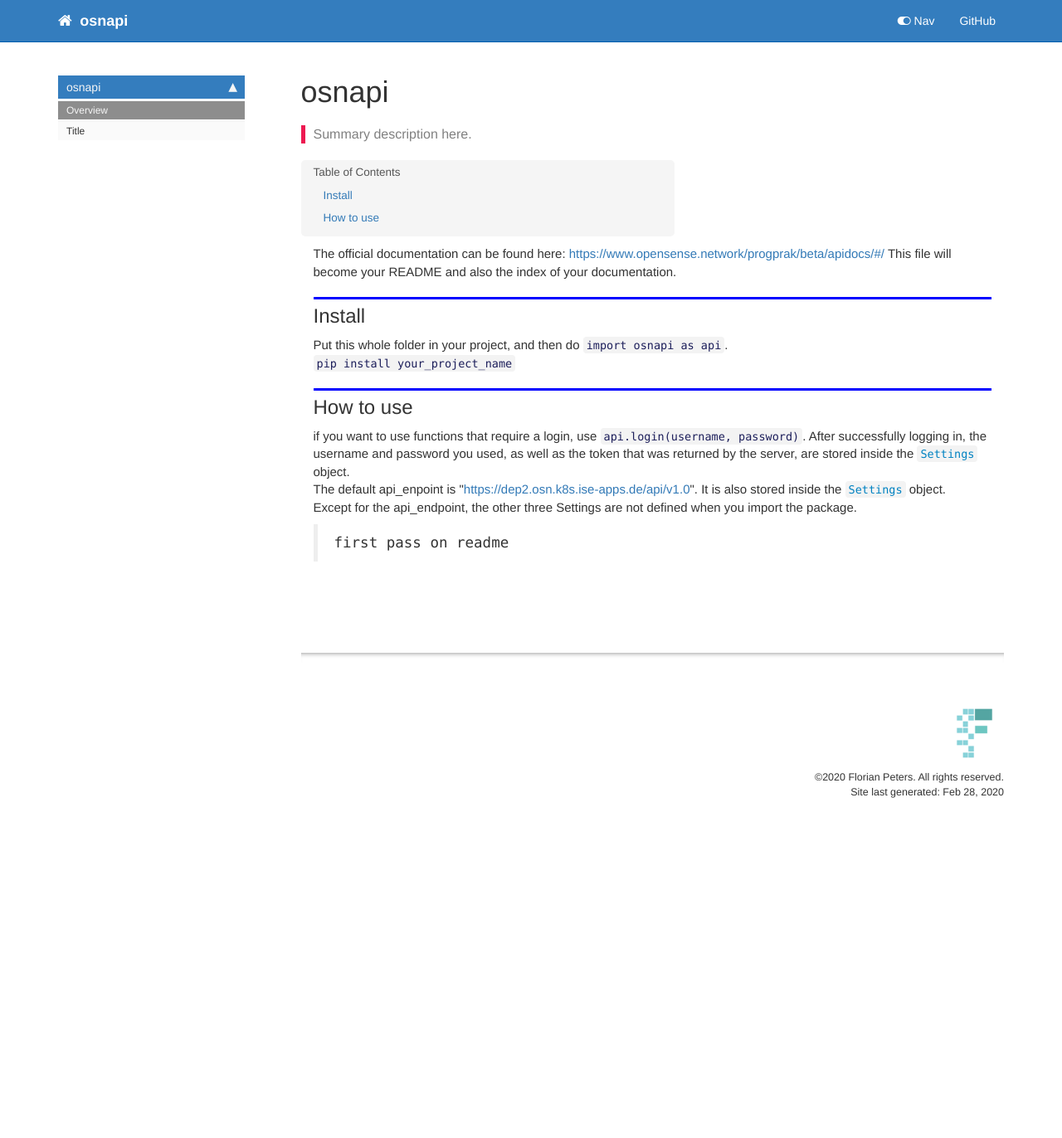
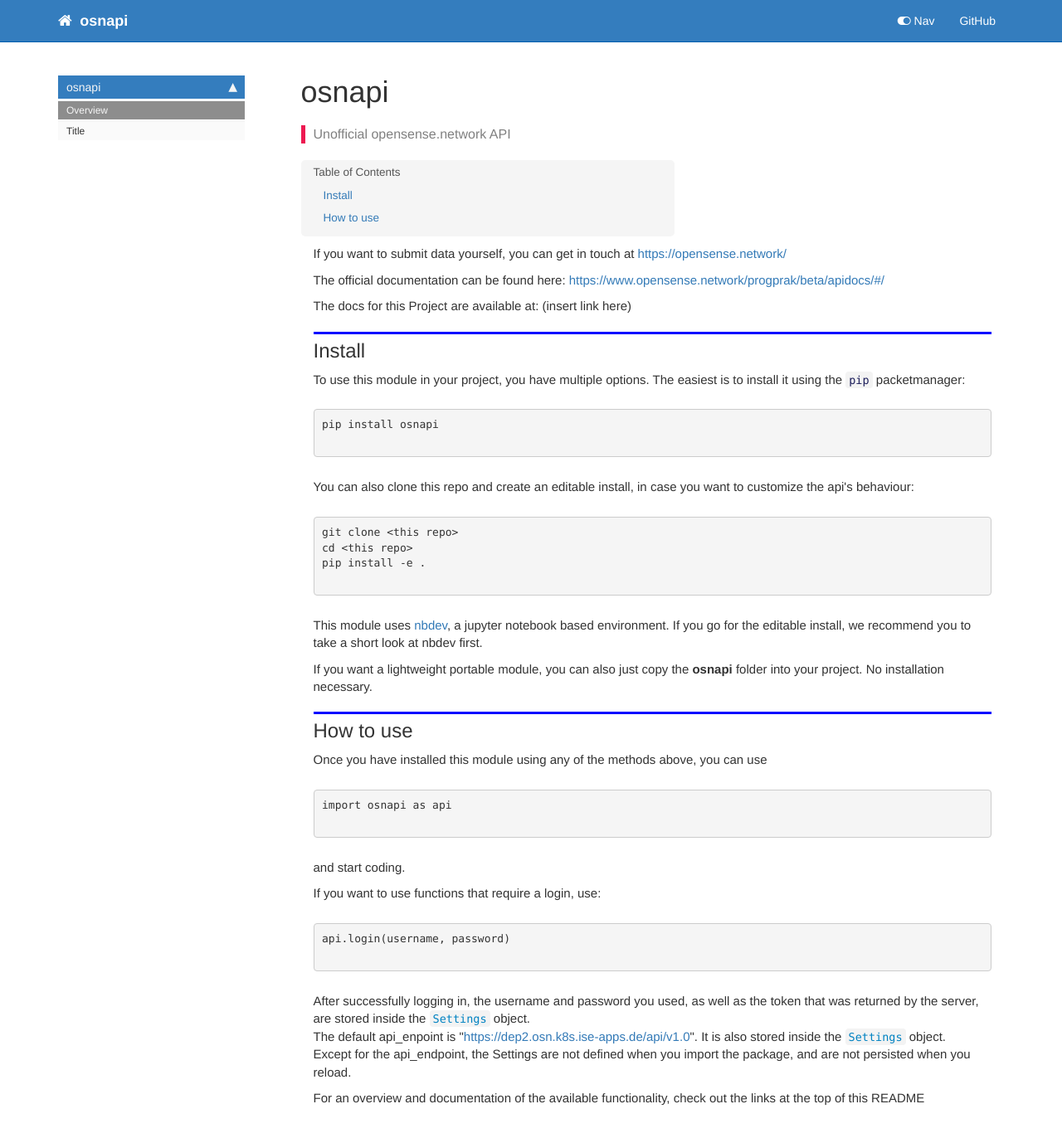
Before and after one commit to flpeters/osnapi, a Jekyll site: the page built from docs/index.html, in a window 1280 px wide and 1400 px high. Shown: the top 1372 px of the window at 83% size. Built offline with Jekyll 4.4.1, drawn with Linux system fonts in a browser that asks for light colours; nearby versions of some CDN libraries; comment, search, counter and statistics services are not loaded.

Commit message:
update readme

```diff
--- a/docs/index.html
+++ b/docs/index.html
@@ -5,8 +5,8 @@
 keywords: fastai
 sidebar: home_sidebar
 
-summary: "Summary description here."
-description: "Summary description here."
+summary: "Unofficial opensense.network API  "
+description: "Unofficial opensense.network API  "
 ---
 <!--
 
@@ -26,8 +26,21 @@
 </div>
 <div class="cell border-box-sizing text_cell rendered"><div class="inner_cell">
 <div class="text_cell_render border-box-sizing rendered_html">
-<p>The official documentation can be found here: <a href="https://www.opensense.network/progprak/beta/apidocs/#/">https://www.opensense.network/progprak/beta/apidocs/#/</a>
-This file will become your README and also the index of your documentation.</p>
+<p>If you want to submit data yourself, you can get in touch at <a href="https://opensense.network/">https://opensense.network/</a></p>
+
+</div>
+</div>
+</div>
+<div class="cell border-box-sizing text_cell rendered"><div class="inner_cell">
+<div class="text_cell_render border-box-sizing rendered_html">
+<p>The official documentation can be found here: <a href="https://www.opensense.network/progprak/beta/apidocs/#/">https://www.opensense.network/progprak/beta/apidocs/#/</a></p>
+
+</div>
+</div>
+</div>
+<div class="cell border-box-sizing text_cell rendered"><div class="inner_cell">
+<div class="text_cell_render border-box-sizing rendered_html">
+<p>The docs for this Project are available at: (insert link here)</p>
 
 </div>
 </div>
@@ -40,8 +53,20 @@
 </div>
 <div class="cell border-box-sizing text_cell rendered"><div class="inner_cell">
 <div class="text_cell_render border-box-sizing rendered_html">
-<p>Put this whole folder in your project, and then do <code>import osnapi as api</code>.<br>
-<code>pip install your_project_name</code></p>
+<p>To use this module in your project, you have multiple options. The easiest is to install it using the <code>pip</code> packetmanager:</p>
+
+<pre><code>pip install osnapi
+
+</code></pre>
+<p>You can also clone this repo and create an editable install, in case you want to customize the api's behaviour:</p>
+
+<pre><code>git clone &lt;this repo&gt;
+cd &lt;this repo&gt;
+pip install -e .
+
+</code></pre>
+<p>This module uses <a href="https://github.com/fastai/nbdev">nbdev</a>, a jupyter notebook based environment. If you go for the editable install, we recommend you to take a short look at nbdev first.</p>
+<p>If you want a lightweight portable module, you can also just copy the <strong>osnapi</strong> folder into your project. No installation necessary.</p>
 
 </div>
 </div>
@@ -54,18 +79,33 @@
 </div>
 <div class="cell border-box-sizing text_cell rendered"><div class="inner_cell">
 <div class="text_cell_render border-box-sizing rendered_html">
-<p>if you want to use functions that require a login, use <code>api.login(username, password)</code>.
-After successfully logging in, the username and password you used, as well as the token that was returned by the server, are stored inside the <a href="/osnapi/core#Settings"><code>Settings</code></a> object.<br>
-The default api_enpoint is "<a href="https://dep2.osn.k8s.ise-apps.de/api/v1.0">https://dep2.osn.k8s.ise-apps.de/api/v1.0</a>". It is also stored inside the <a href="/osnapi/core#Settings"><code>Settings</code></a> object.<br>
-Except for the api_endpoint, the other three Settings are not defined when you import the package.</p>
+<p>Once you have installed this module using any of the methods above, you can use</p>
+
+<pre><code>import osnapi as api
+
+</code></pre>
+<p>and start coding.</p>
 
 </div>
 </div>
 </div>
 <div class="cell border-box-sizing text_cell rendered"><div class="inner_cell">
 <div class="text_cell_render border-box-sizing rendered_html">
-<blockquote><p>first pass on readme</p>
-</blockquote>
+<p>If you want to use functions that require a login, use:</p>
+
+<pre><code>api.login(username, password)
+
+</code></pre>
+<p>After successfully logging in, the username and password you used, as well as the token that was returned by the server, are stored inside the <a href="/osnapi/core#Settings"><code>Settings</code></a> object.<br>
+The default api_enpoint is "<a href="https://dep2.osn.k8s.ise-apps.de/api/v1.0">https://dep2.osn.k8s.ise-apps.de/api/v1.0</a>". It is also stored inside the <a href="/osnapi/core#Settings"><code>Settings</code></a> object.<br>
+Except for the api_endpoint, the Settings are not defined when you import the package, and are not persisted when you reload.</p>
+
+</div>
+</div>
+</div>
+<div class="cell border-box-sizing text_cell rendered"><div class="inner_cell">
+<div class="text_cell_render border-box-sizing rendered_html">
+<p>For an overview and documentation of the available functionality, check out the links at the top of this README</p>
 
 </div>
 </div>
```
Also changed, not shown: README.md, 1 other file.
